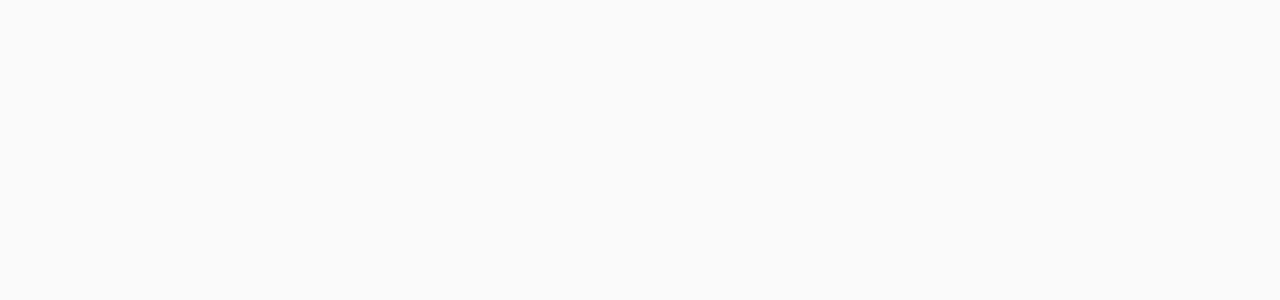
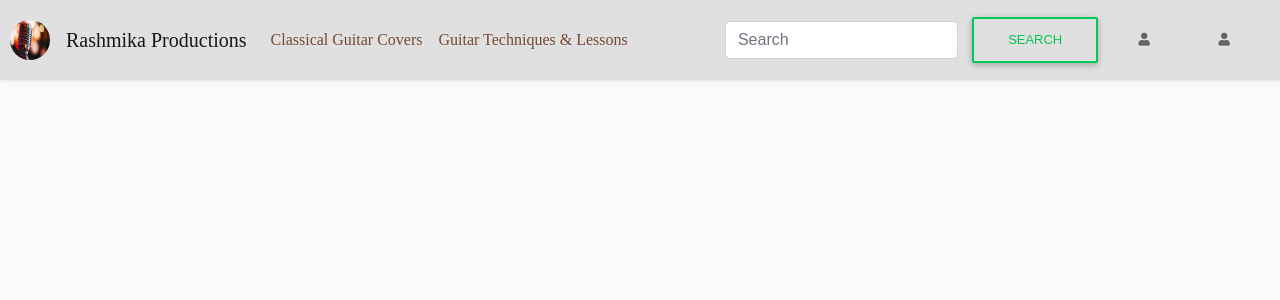
Before and after one commit to BamunugeDR99/Music_Lessons_cover_sheet_app_for_Kaushal_production, a React (Create React App) app in the folder frontend/: page /header in a window 1280 px wide. Before the commit this address had no page. Shown: the top 300 px of the page. Built offline with nearby package versions, Linux system fonts and the light colour scheme.

Commit message:
Changes before merge

```diff
--- a/frontend/src/App.js
+++ b/frontend/src/App.js
@@ -7,6 +7,7 @@
 import DataTableTest from "./components/dataTableTest";
 import MusicCoverPage from "./components/customerRole/musiccoverpage";
 import AdminHeader from "./components/adminRole/adminheader";
+import AdminHeader2 from "./components/adminRole/adminHeader2";
 
 function App() {
   return (
@@ -15,6 +16,7 @@
       <Routes>
         {/* <Route path="/" element={<AddStudent />} /> */}
         <Route path="/customer" element={<AddCustomerStudent />} />
+        <Route path="/header" element={<AdminHeader2 />} />
         <Route path="/adminheader" element={<AdminHeader />} />
         <Route path="/musiccoverpage" element={<MusicCoverPage />} />
         <Route path="/table" element={<DataTableTest />} />
--- /dev/null
+++ b/frontend/src/components/adminRole/adminHeader2.js
@@ -0,0 +1,139 @@
+import React, { useState, useEffect } from "react";
+import "./../../css/adminsidebar.css";
+import "./../../js/adminsidebar.js";
+import DashBoard from "./dashboard.js";
+import Cover from "./../customerRole/musiccoverpage";
+
+export default function AdminHeader2() {
+  function w3_close() {
+    document.getElementById("sidebar").style.display = "none";
+  }
+
+  return (
+    <div>
+      <nav class="navbar navbar-expand-lg navbar-light bg-light">
+        <a class="navbar-brand" href="#">
+          <img
+            className="rounded-circle"
+            src="images/images.jpeg"
+            width="40"
+            height="40"
+            alt=""
+          />
+        </a>
+        <span
+          class="navbar-brand mb-0 h1"
+          style={{ fontWeight: "initial", fontFamily: "Old Standard TT" }}
+        >
+          Rashmika Productions
+        </span>
+
+        <button
+          class="navbar-toggler"
+          type="button"
+          data-toggle="collapse"
+          data-target="#navbarNav"
+          aria-controls="navbarNav"
+          aria-expanded="false"
+          aria-label="Toggle navigation"
+        >
+          <span class="navbar-toggler-icon"></span>
+        </button>
+        <div class="collapse navbar-collapse" id="navbarNav">
+          <ul class="navbar-nav mr-auto">
+            <li class="nav-item dropdown">
+              <a
+                class="nav-link "
+                style={{
+                  color: "#764A34",
+                  fontWeight: "bolder",
+                  fontFamily: "Abel",
+                }}
+                href="#"
+                id="navbarDropdown"
+                role="button"
+                data-toggle="dropdown"
+                aria-haspopup="true"
+                aria-expanded="false"
+              >
+                Classical Guitar Covers
+              </a>
+              <div class="dropdown-menu" aria-labelledby="navbarDropdown">
+                <a class="dropdown-item" href="#">
+                  Action
+                </a>
+                <a class="dropdown-item" href="#">
+                  Another action
+                </a>
+                <div class="dropdown-divider"></div>
+                <a class="dropdown-item" href="#">
+                  Something else here
+                </a>
+              </div>
+            </li>
+
+            <li class="nav-item dropdown">
+              <a
+                class="nav-link "
+                style={{
+                  color: "#764A34",
+                  fontWeight: "bolder",
+                  fontFamily: "Abel",
+                }}
+                href="#"
+                id="navbarDropdown"
+                role="button"
+                data-toggle="dropdown"
+                aria-haspopup="true"
+                aria-expanded="false"
+              >
+                Guitar Techniques & Lessons
+              </a>
+              <div class="dropdown-menu" aria-labelledby="navbarDropdown">
+                <a class="dropdown-item" href="#">
+                  Action
+                </a>
+                <a class="dropdown-item" href="#">
+                  Another action
+                </a>
+                <div class="dropdown-divider"></div>
+                <a class="dropdown-item" href="#">
+                  Something else here
+                </a>
+              </div>
+            </li>
+          </ul>
+        </div>
+        <form class="form-inline">
+          <input
+            class="form-control mr-sm-2"
+            type="search"
+            placeholder="Search"
+            aria-label="Search"
+          />
+          <span>
+            <button class="btn btn-outline-success my-2 my-sm-0" type="submit">
+              Search
+            </button>
+          </span>
+          <div class="btn-group">
+            <button
+              class="btn btn-outline-none shadow-none my-2 my-sm-0"
+              type="submit"
+              disabled
+            >
+              <i class="fas fa-user"></i>
+            </button>
+            <button
+              class="btn btn-outline-none shadow-none my-2 my-sm-0"
+              type="submit"
+              disabled
+            >
+              <i class="fas fa-user"></i>
+            </button>
+          </div>
+        </form>
+      </nav>
+    </div>
+  );
+}
--- a/frontend/src/components/adminRole/admincard.js
+++ b/frontend/src/components/adminRole/admincard.js
@@ -1,6 +1,7 @@
 import React, { useState, useEffect } from "react";
 import MusicCoverPage from "./../customerRole/musiccoverpage";
 
+//Default admin dashboard card
 export default function DashBoard(props) {
   return (
     <div>
--- a/frontend/src/components/adminRole/dashboard.js
+++ b/frontend/src/components/adminRole/dashboard.js
@@ -3,6 +3,7 @@
 import AdminCard from "./../adminRole/admincard";
 import Modal from "react-bootstrap/Modal";
 
+// Admin dashboard
 export default function DashBoard() {
   const [modelOpen, setmodelOpen] = useState(false);
   const [modelOpen1, setmodelOpen1] = useState(false);
@@ -45,6 +46,7 @@
           <br />
         </div>
       </div>
+      {/* Cover add model  */}
       <Modal show={modelOpen} size="lg">
         <Modal.Header>
           <h4>Add Cover/Excercise</h4>
@@ -159,6 +161,7 @@
         </Modal.Footer>
       </Modal>
 
+      {/* Category model */}
       <Modal show={modelOpen1} size="lg">
         <Modal.Header>
           <h4>Add Main Category</h4>
--- a/frontend/src/components/customerRole/musiccoverpage.js
+++ b/frontend/src/components/customerRole/musiccoverpage.js
@@ -66,6 +66,7 @@
       <br />
       <div class="container">
         <div className="row ">
+          {/* left side of the page */}
           <div className="col-md-4">
             <div className="container">
               <ul class="list-group">
@@ -118,6 +119,7 @@
               </div>
             </div>
           </div>
+          {/* right side of the page */}
           <div className="col-md-8">
             <h4 style={{ color: "#764A34" }}>
               <strong>Classical Guitar Covers</strong>
@@ -136,6 +138,7 @@
           {console.log(component)}
         </div>
       </div>
+      {/* user details update model */}
       <Modal show={modelOpen} size="lg">
         <Modal.Header>
           <button
```
